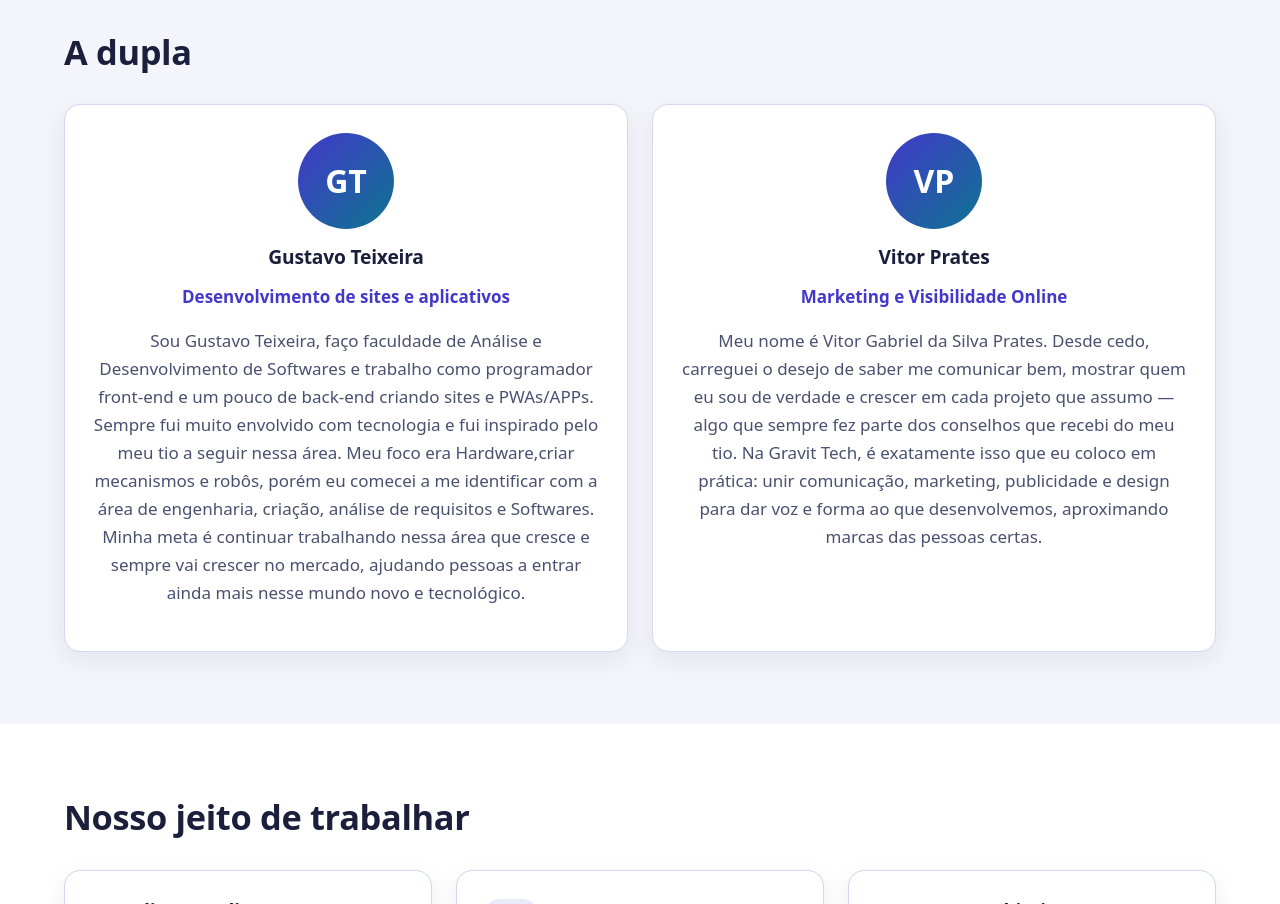
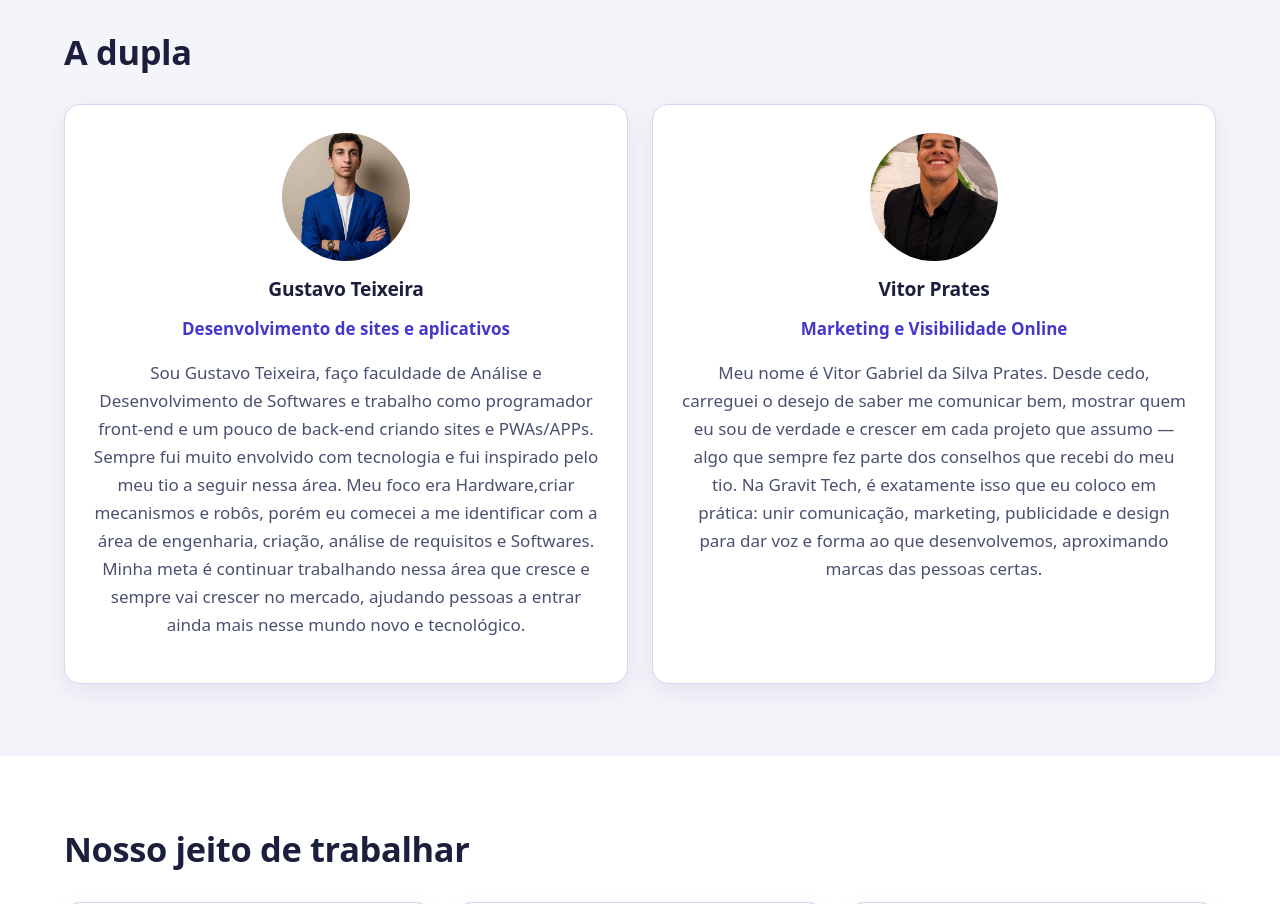
Before and after one commit to Gusta2712/GraVit-Thech, a plain HTML site: page sobre.html in a window 1280 px wide. Shown: the part 920-1824 px from the top of the page. Drawn offline with Linux system fonts and the light colour scheme.

Commit message:
Update sobre.html
Replaced avatar divs with image elements for Gustavo Teixeira and Vitor Prates.

```diff
--- a/sobre.html
+++ b/sobre.html
@@ -76,7 +76,7 @@
 
         <ul class="grade" role="list">
           <li class="card pessoa">
-            <div class="avatar" aria-hidden="true">GT</div>
+            <img class="foto-pessoa" src="img/gt.jpg" alt="Gustavo Teixeira sorrindo, de frente para a câmera" width="200" height="200">
             <h3>Gustavo Teixeira</h3>
             <p class="funcao">Desenvolvimento de sites e aplicativos</p>
             <p>Sou Gustavo Teixeira, faço faculdade de Análise e Desenvolvimento de Softwares e trabalho como programador
@@ -88,7 +88,7 @@
             </p>
           </li>
           <li class="card pessoa">
-            <div class="avatar" aria-hidden="true">VP</div>
+            <img class="foto-pessoa" src="img/vp.jpg" alt="Vitor prates sorrindo para a foto" width="200" height="200">
             <h3>Vitor Prates</h3>
             <p class="funcao">Marketing e Visibilidade Online</p>
             <p>Meu nome é Vitor Gabriel da Silva Prates. Desde cedo, carreguei o desejo de saber me comunicar bem,
```
